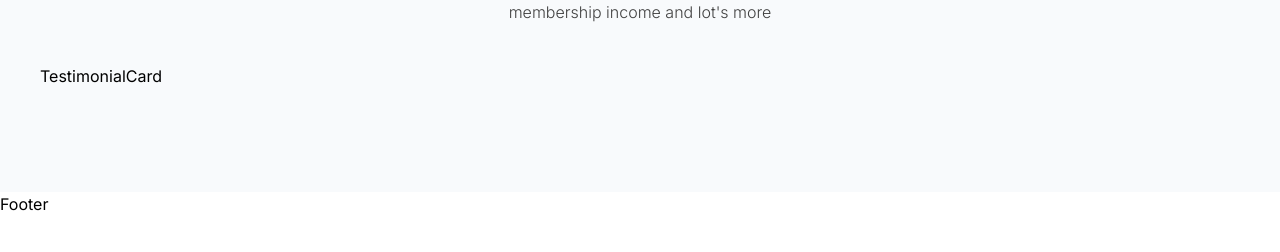
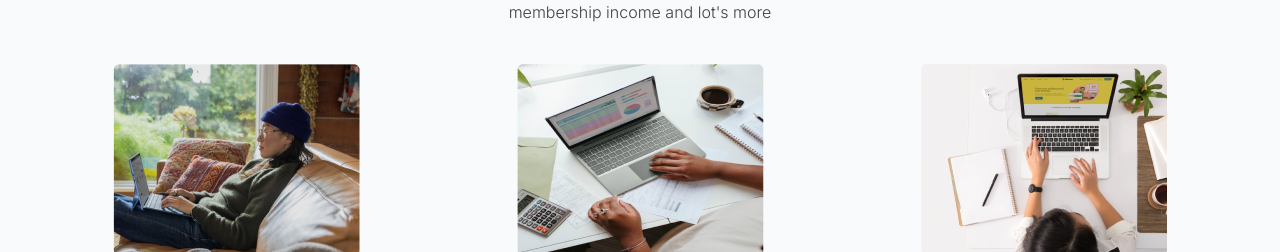
Before and after one commit to zablon-oigo/agency, a React (Vite) app: page / in a window 1280 px wide. Shown: the part 2548-2800 px from the top of the page. Before the commit the page ends 2764 px from the top, so only its background shows below. Built offline with nearby package versions, Linux system fonts and the light colour scheme.

Commit message:
Adding image in a Array

```diff
--- a/src/assets/Layout/TestimonialCard.jsx
+++ b/src/assets/Layout/TestimonialCard.jsx
@@ -1,8 +1,32 @@
 import React from 'react'
-
+import image1 from '../image/testimonial/icon1.png'
+import image2 from '../image/testimonial/icon2.png'
+import image3 from '../image/testimonial/icon3.png'
 function TestimonialCard() {
+    const card=[
+        {
+            id:1,
+            image:image1
+        },
+        {
+            id:2,
+            image:image2
+        },
+        {
+            id:3,
+            image:image3
+        }
+    ]
   return (
-    <div>TestimonialCard</div>
+    <>
+    <div className="grid grid-cols-1 gap-3 md:grid-cols-3 place-content-center justify-items-center">
+          {card.map((item)=>(
+            <div className="" key={item.id}>
+                <img src={item.image} alt="" className="" />
+            </div>
+          ))}
+    </div>
+    </>
   )
 }
 
```
